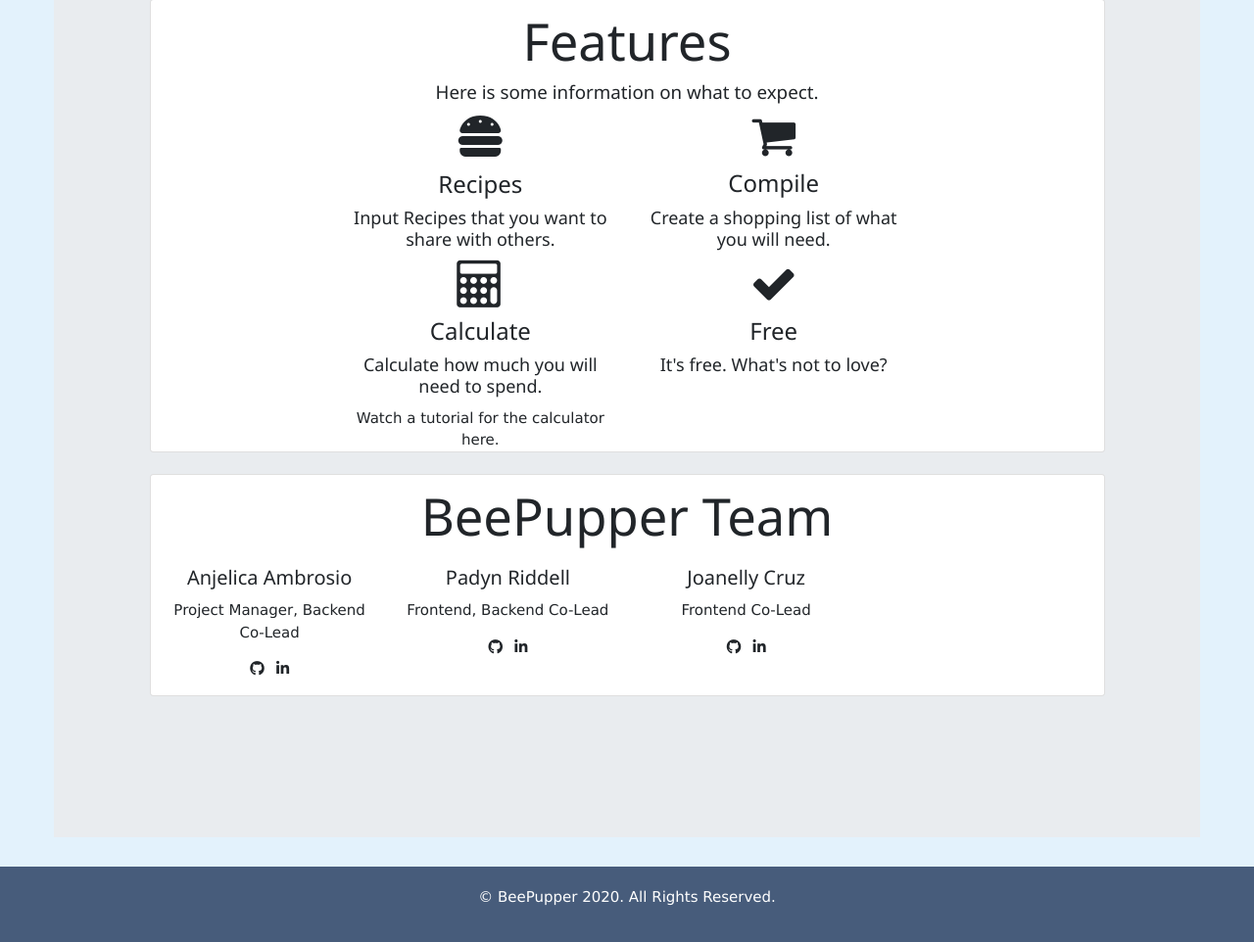
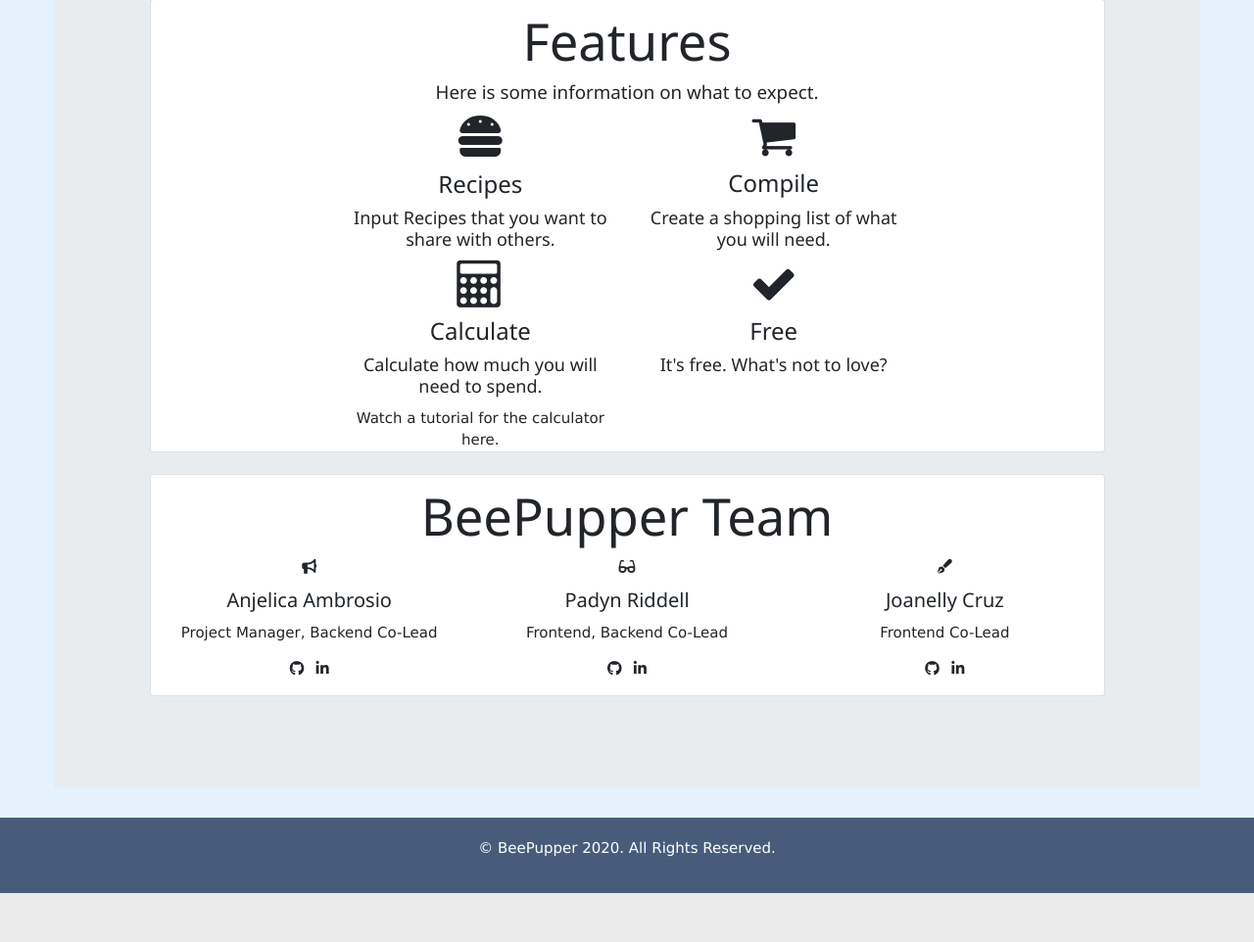
Before and after one commit to reikamoon/beepupper, a Flask app: page /about in a window 1280 px wide. Shown: the part 493-1455 px from the top of the page at 98% size. After the commit the page ends 1405 px from the top, so only its background shows below. Run offline with Flask 2, Linux system fonts and the light colour scheme; some libraries are stand-ins or nearby versions.

Commit message:
added icons

```diff
--- a/static/style.css
+++ b/static/style.css
@@ -140,7 +140,7 @@
 .jumbotron {
   position: relative;
   width: 1170px;
-  height: 1250px;
+  height: 1200px;
   margin: auto;
   background-color: rgb(173, 255, 173);
 }
--- a/templates/about.html
+++ b/templates/about.html
@@ -64,8 +64,9 @@
                 </div>
             </div>
             <div class="row">
-            <div class="col-sm-3">
+            <div class="col-md-4">
                 <div class="team-member">
+                <li class="fas fa-bullhorn"></li>
                 <h4 class="text-black">Anjelica Ambrosio</h4>
                 <p class="text-black">Project Manager, Backend Co-Lead</p>
                 <ul class="list-inline social-buttons">
@@ -90,8 +91,9 @@
                 </ul>
                 </div>
             </div>
-            <div class="col-sm-3">
+            <div class="col-md-4">
                 <div class="team-member">
+                    <li class="fas fa-glasses"></li>
                     <h4 class="text-black">Padyn Riddell</h4>
                     <p class="text-black">Frontend, Backend Co-Lead</p>
                     <ul class="list-inline social-buttons">
@@ -116,8 +118,9 @@
                     </ul>
                 </div>
             </div>
-            <div class="col-sm-3">
+            <div class="col-md-4">
                 <div class="team-member">
+                    <li class="fas fa-pen-fancy"></li>
                     <h4 class="text-black">Joanelly Cruz</h4>
                     <p class="text-black">Frontend Co-Lead</p>
                     <ul class="list-inline social-buttons">
```
